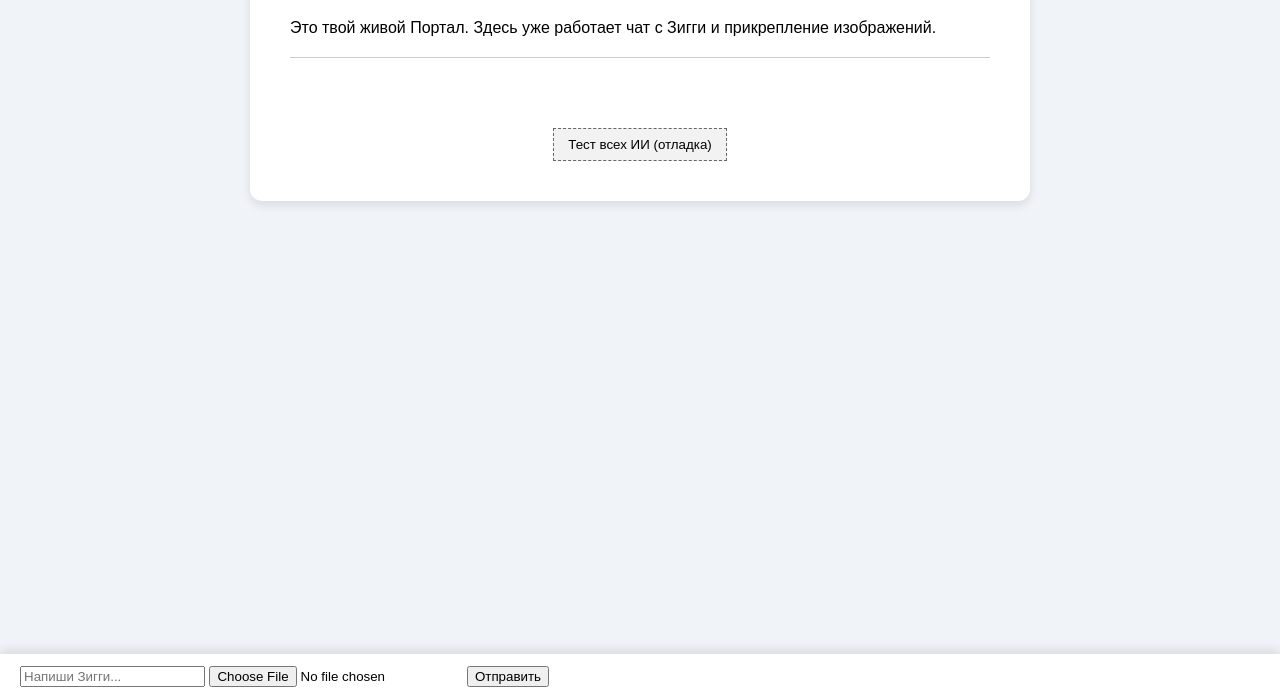
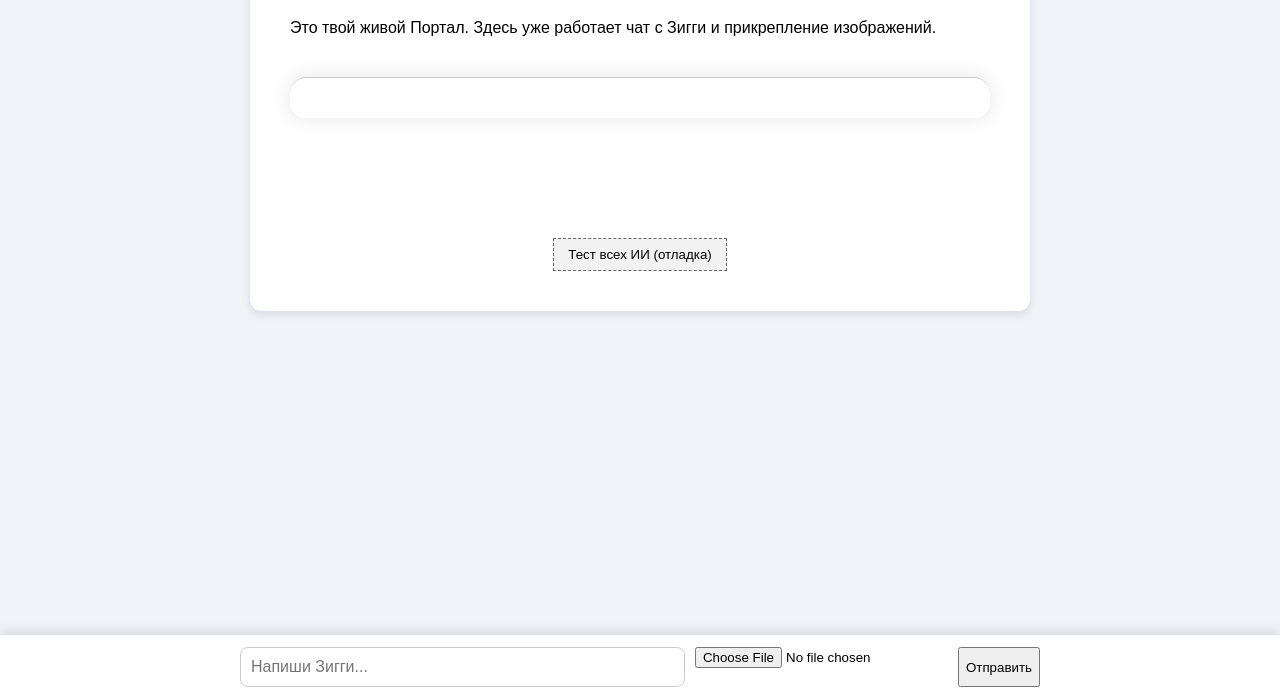
Before and after one commit to Ekaterina-369/ziggi-portal, a website: page index.html in a window 1280 px wide. Shown: the part 101-800 px from the top of the page. Drawn offline with Linux system fonts and the light colour scheme.

Commit message:
Update style.css

```diff
--- a/style.css
+++ b/style.css
@@ -34,9 +34,9 @@ body {
   font-family: 'Arial', sans-serif;
 }
 
-#chat-container {
+#chat-box {
   max-width: 800px;
-  margin: 40px auto;
+  margin: 40px auto 120px auto;
   background-color: rgba(255, 255, 255, 0.95);
   border-radius: 16px;
   box-shadow: 0 0 20px rgba(0,0,0,0.1);
@@ -45,19 +45,31 @@ body {
   max-height: 80vh;
 }
 
-.message {
-  margin-bottom: 12px;
-}
-
 #input-container {
   position: fixed;
   bottom: 0;
   left: 0;
   width: 100%;
-  background: rgba(255,255,255,0.95);
+  background: rgba(255, 255, 255, 0.95);
   padding: 12px 20px;
   box-shadow: 0 -4px 10px rgba(0, 0, 0, 0.1);
   display: flex;
+  justify-content: center;
+  box-sizing: border-box;
+  z-index: 100;
+}
+
+#chat-form {
+  display: flex;
+  max-width: 800px;
+  width: 100%;
   gap: 10px;
-  box-sizing: border-box;
 }
+
+#chat-input {
+  flex: 1;
+  padding: 10px;
+  font-size: 16px;
+  border-radius: 8px;
+  border: 1px solid #ccc;
+}
```
